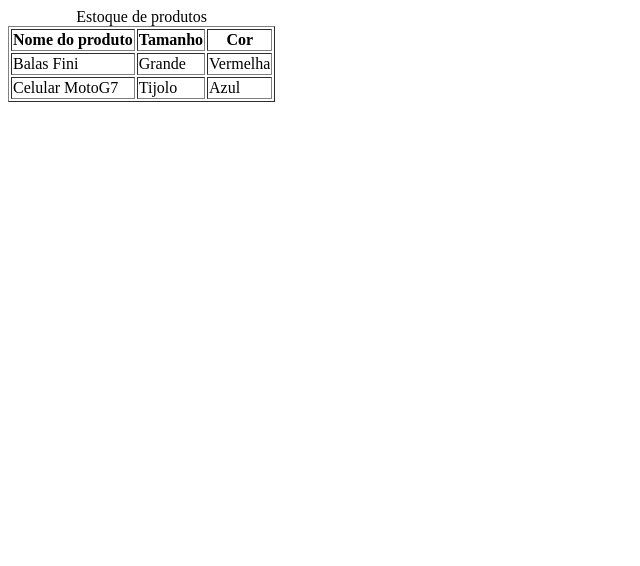
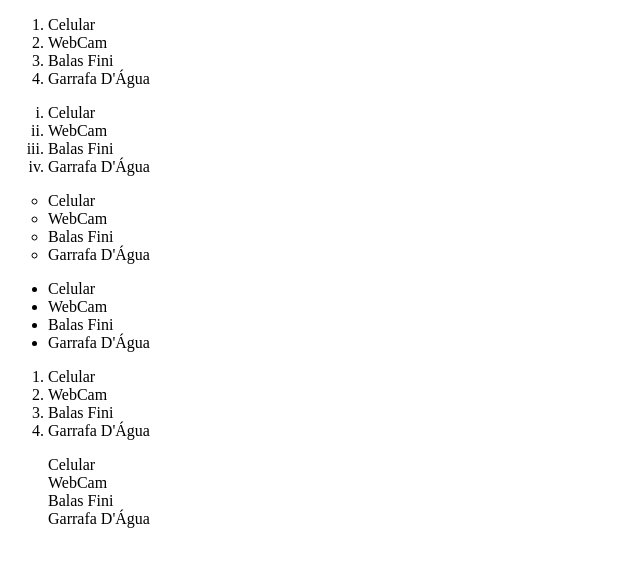
Before and after one commit to Israelmath/htmlCssBasico, a plain HTML site: page table.html in a window 1280 px wide. Shown: the whole page, without its empty margins (0-640 px from the left). Drawn offline with Linux system fonts and the light colour scheme.

Commit message:
Listas
Seção 2: 18/19

```diff
--- a/table.html
+++ b/table.html
@@ -4,25 +4,47 @@
         <title>NewPrev</title>
     </head>
     <body>
-        <table border="1">
-            <!--A tag 'tr' é o diminutivo de table row-->
-            <caption>Estoque de produtos</caption>
-            <tr>
-                <!--A tag 'th' é o diminutivo de table head-->
-                <th>Nome do produto</th>
-                <th>Tamanho</th>
-                <th>Cor</th>
-            </tr>
-            <tr>
-                <td>Balas Fini</td>
-                <td>Grande</td>
-                <td>Vermelha</td>
-            </tr>
-            <tr>
-                <td>Celular MotoG7</td>
-                <td>Tijolo</td>
-                <td>Azul</td>
-            </tr>
-        </table>
+        <!--A tag 'ol' é o diminutivo de 'ordened list'-->
+        <ol>
+            <!--A tag 'li' é o diinutivo de 'list item'-->
+            <li>Celular</li>
+            <li>WebCam</li>
+            <li>Balas Fini</li>
+            <li>Garrafa D'Água</li>
+        </ol>
+        <ol type="i">
+            <li>Celular</li>
+            <li>WebCam</li>
+            <li>Balas Fini</li>
+            <li>Garrafa D'Água</li>
+        </ol>
+        <!--A tag 'ul' é o diminutivo de 'unordened list'-->
+        <ul style="list-style-type: circle;">
+            <li>Celular</li>
+            <li>WebCam</li>
+            <li>Balas Fini</li>
+            <li>Garrafa D'Água</li>
+        </ul>
+
+        <ul style="list-style-type:disc;">
+            <li>Celular</li>
+            <li>WebCam</li>
+            <li>Balas Fini</li>
+            <li>Garrafa D'Água</li>
+        </ul>
+
+        <ul style="list-style-type:decimal;">
+            <li>Celular</li>
+            <li>WebCam</li>
+            <li>Balas Fini</li>
+            <li>Garrafa D'Água</li>
+        </ul>
+
+        <ul style="list-style-type:none;">
+            <li>Celular</li>
+            <li>WebCam</li>
+            <li>Balas Fini</li>
+            <li>Garrafa D'Água</li>
+        </ul>
     </body>
 </html>
```
